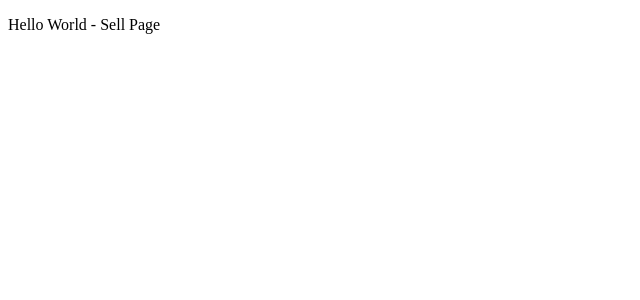
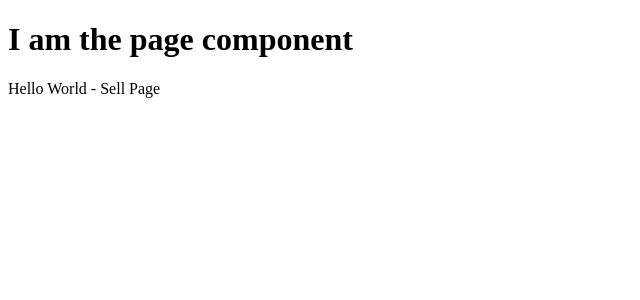
Before and after one commit to NathanHodgkiss447/react-graphql-project, a Next.js app in the folder frontend/: page /sell-page in a window 1280 px wide. Shown: the top 300 px of the page, without its empty margins (0-640 px from the left). Built offline with nearby package versions, Linux system fonts and the light colour scheme.

Commit message:
Created page layout component

```diff
--- /dev/null
+++ b/frontend/components/Page.js
@@ -0,0 +1,14 @@
+import PropTypes from 'prop-types';
+
+export default function Page({ children }) {
+  return (
+    <div>
+      <h1>I am the page component</h1>
+      {children}
+    </div>
+  );
+}
+
+Page.propTypes = {
+  children: PropTypes.any,
+};
--- /dev/null
+++ b/frontend/pages/_app.js
@@ -0,0 +1,11 @@
+/* eslint-disable react/jsx-props-no-spreading */
+/* eslint-disable react/prop-types */
+import Page from '../components/Page.js';
+
+export default function MyApp({ Component, pageProps }) {
+  return (
+    <Page>
+      <Component {...pageProps} />
+    </Page>
+  );
+}
--- /dev/null
+++ b/frontend/pages/_document.js
@@ -0,0 +1,15 @@
+import Document, { Html, Head, NextScript, Main } from 'next/document';
+
+export default class MyDocument extends Document {
+  render() {
+    return (
+      <Html lang="en-GB">
+        {/* <Head></Head> */}
+        <body>
+          <Main />
+          <NextScript />
+        </body>
+      </Html>
+    );
+  }
+}
--- a/frontend/pages/index.js
+++ b/frontend/pages/index.js
@@ -1,7 +1,3 @@
 export default function IndexPage() {
-  return (
-    <div>
-      <p>Hello World</p>
-    </div>
-  );
+  return <p>Hello World</p>;
 }
--- a/frontend/pages/sell-page.js
+++ b/frontend/pages/sell-page.js
@@ -1,7 +1,3 @@
 export default function SellPage() {
-  return (
-    <div>
-      <p>Hello World - Sell Page</p>
-    </div>
-  );
+  return <p>Hello World - Sell Page</p>;
 }
```
